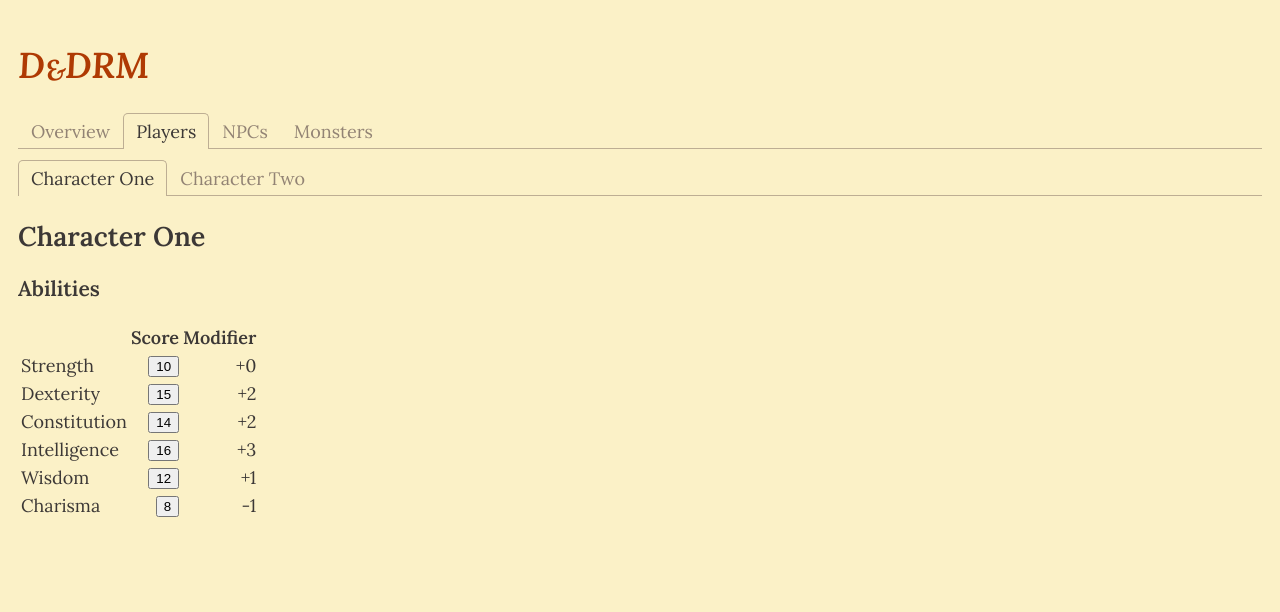
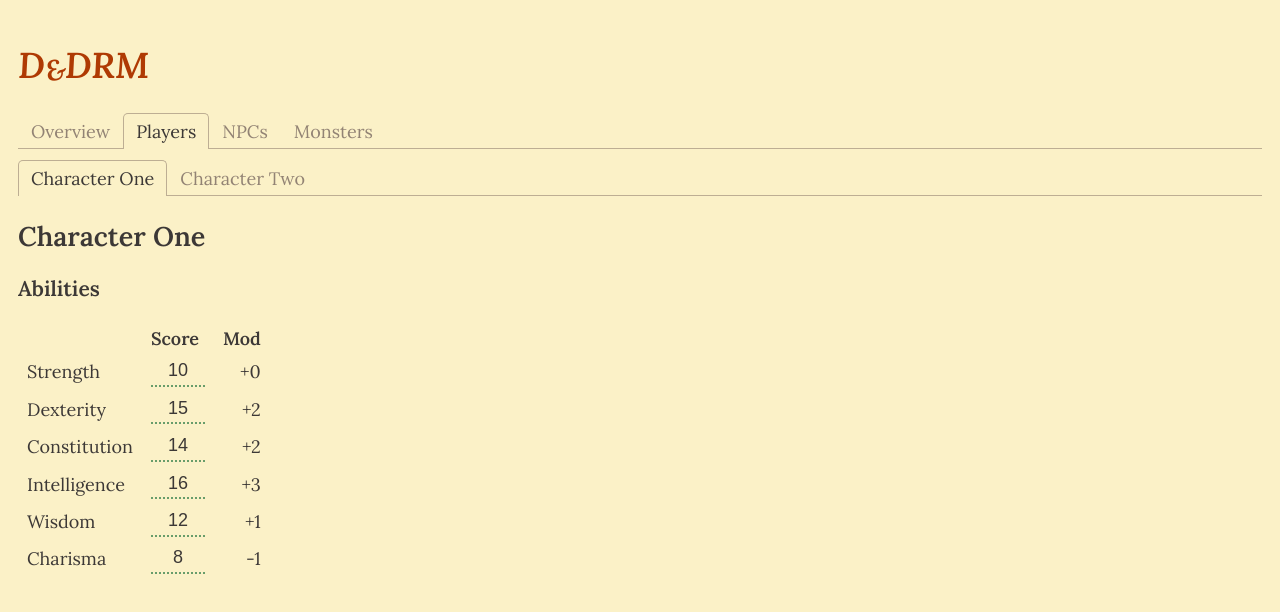
Before and after one commit to zachfedor/dndrm, a React (Create React App) app: page / in a window 1280 px wide. Both pictures are taken after a click on the tab "Players". Shown: the top 612 px of the page. Built offline with nearby package versions, Linux system fonts and the light colour scheme.

Commit message:
Add Button and Input atoms to refactor Abilities component

```diff
--- a/src/CharacterSheet/Abilities.css
+++ b/src/CharacterSheet/Abilities.css
@@ -1,9 +1,16 @@
-.Abilities td {
-  text-transform: capitalize;
-
+.Abilities table {
+  border-collapse: collapse;
 }
 
-.Abilities td + td {
+.Abilities td,
+.Abilities th {
+  padding: 0.2rem 0.5rem;
+  text-align: left;
+  text-transform: capitalize;
+}
+
+.Abilities td:last-of-type,
+.Abilities th:last-of-type {
   text-align: right;
 }
 
@@ -17,6 +24,13 @@
   margin: 0;
 }
 
-.Abilities td button {
-  cursor: pointer;
+.Abilities td button,
+.Abilities td input {
+  margin: 0;
+  min-width: 3rem;
+  text-align: center;
 }
+
+.Abilities .Input {
+  margin-right: 1rem;
+}
--- a/src/CharacterSheet/Abilities.js
+++ b/src/CharacterSheet/Abilities.js
@@ -3,6 +3,7 @@ import React, { useState, useContext } from 'react';
 import { DispatchContext } from '../App';
 import { ABILITY_DESCRIPTIONS } from '../constants';
 import { getAbilityModifier } from '../formulas';
+import { Button, Input } from '../atoms';
 import './Abilities.css';
 
 
@@ -40,7 +41,7 @@ const Abilities = (props) => {
           <tr>
             <th></th>
             <th>Score</th>
-            <th>Modifier</th>
+            <th>Mod</th>
           </tr>
         </thead>
         <tbody>
@@ -50,23 +51,24 @@ const Abilities = (props) => {
             <td>
               {currentlyEditing === ability ? (
                 <form onSubmit={onSubmit(ability)}>
-                  <input
+                  <Input
                     type="number"
-                    min="0"
-                    max="20"
+                    min="1"
+                    max="30"
                     autoFocus
                     onChange={onChange(ability)}
                     value={abilities[ability]}
                   />
-                  <input type="submit" value="Save" />
+                  <Button type="submit">Save</Button>
                 </form>
               ) : (
-                <button
+                <Button
+                  className="editable"
                   onClick={() => setEditing(ability)}
                   title="Edit Ability"
                 >
                   {abilities[ability]}
-                </button>
+                </Button>
               )}
             </td>
             <td>{addSign(getAbilityModifier(abilities[ability]))}</td>
--- /dev/null
+++ b/src/atoms/Button.css
@@ -0,0 +1,25 @@
+.Button {
+  background: none;
+  border: 2px solid var(--aqua);
+  color: var(--fg);
+  cursor: pointer;
+  font-size: 1rem;
+  padding: 0.2rem 0.5rem;
+}
+.Button:hover,
+.Button:focus {
+  box-shadow: 0 0 5px var(--aqua);
+  color: var(--aqua-dark);
+  outline: none;
+}
+
+.Button.editable {
+  border: 0;
+  border-bottom: 2px dotted var(--aqua);
+  color: var(--fg);
+}
+.Button.editable:hover,
+.Button.editable:focus {
+  border-bottom-style: solid;
+  color: var(--fg);
+}
--- /dev/null
+++ b/src/atoms/Button.js
@@ -0,0 +1,13 @@
+import React from 'react';
+
+import './Button.css';
+
+const Button = ({children, ...props}) => {
+  return (
+    <button {...props} className={'Button ' + props.className} >
+      {children}
+    </button>
+  );
+};
+
+export default Button;
--- /dev/null
+++ b/src/atoms/Input.css
@@ -0,0 +1,14 @@
+.Input {
+  background: none;
+  border: 0;
+  border-bottom: 2px solid var(--aqua);
+  color: var(--fg);
+  font-size: 1rem;
+  padding: 0.2rem 0.5rem;
+}
+
+.Input:hover,
+.Input:focus {
+  box-shadow: 0 0 5px var(--aqua);
+  outline: none;
+}
--- /dev/null
+++ b/src/atoms/Input.js
@@ -0,0 +1,11 @@
+import React from 'react';
+
+import './Input.css';
+
+const Input = (props) => {
+  return (
+    <input {...props} className={`Input ${props.className}`} />
+  );
+};
+
+export default Input;
--- /dev/null
+++ b/src/atoms/index.js
@@ -0,0 +1,2 @@
+export { default as Button } from './Button';
+export { default as Input } from './Input';
```
